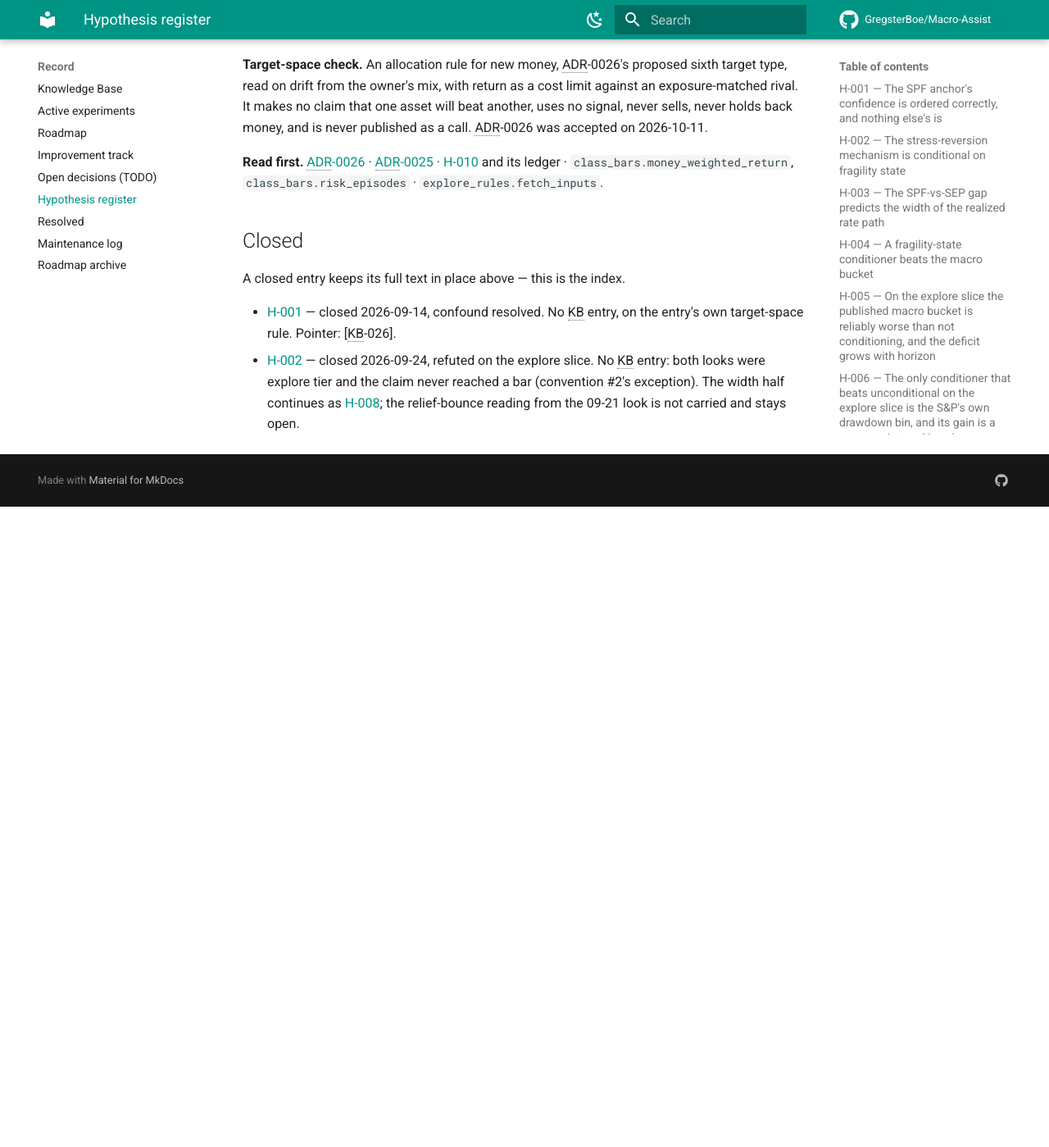
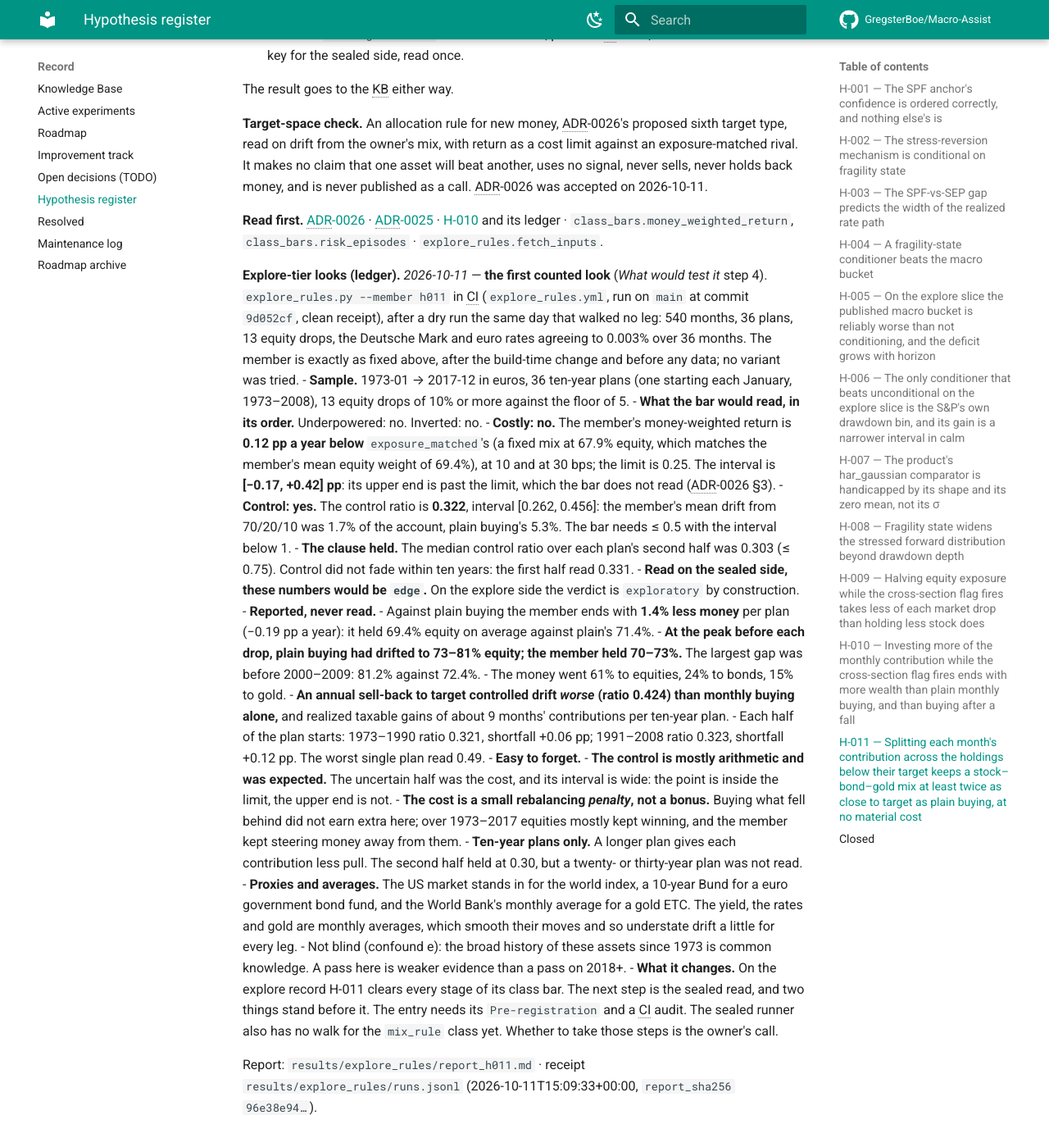
Before and after one commit to GregsterBoe/Macro-Assist, an MkDocs documentation site: the page built from docs/record/hypotheses.md, in a window 1280 px wide and 1400 px high, scrolled down 30356 px. Shown: the whole window at 82% size. Built offline with MkDocs 1.6.1 and Material for MkDocs 9.7.7, drawn with Linux system fonts in a browser that asks for light colours; comment, search, counter and statistics services are not loaded; before the commit the page ends 30974 px from its top, so only the background shows below that; some of the changed text lies outside the part shown.

Commit message:
H-011's first explore look: it clears every stage of the allocation-rule bar
Run in CI on 1973-2017 in euros (36 ten-year plans, 13 equity drops).
Filling every gap held the 70/20/10 mix at a control ratio of 0.322
(interval 0.262-0.456; bar <= 0.5), 0.12 pp a year behind a fixed mix at
the same average equity share (limit 0.25; interval -0.17 to +0.42), and
the late_control clause held (0.303). On the sealed side that would read
edge; here it is exploratory. Reported: 1.4% less money than plain buying
per plan, plain drifted to 73-81% equity before drops against the
member's 70-73%, and an annual sell-back controlled worse (0.424) while
realizing taxable gains.

Ledger block in the register, board and CLAUDE.md updated. No KB entry.

Co-Authored-By: Claude Opus 5.5 <noreply@anthropic.com>
Claude-Session: https://claude.ai/code/session_01XJMBJMs6vTgsve376jZR7w

```diff
--- a/docs/record/hypotheses.md
+++ b/docs/record/hypotheses.md
@@ -50,7 +50,7 @@ have its sealed read.
 | [H-008](#h-008) | `closed` | Within a stressed drawdown bin, the OR flag's state widens the forward distribution beyond what drawdown depth explains — *closed on explore 2026-09-29 at the owner's call: the width held within vol terciles (8 of 9), but neither `dd_x_frag` nor the vol forecast widened by the state forecasts better; no KB entry, no sealed read spent* |
 | [H-009](#h-009) | `closed` | Halving equity exposure while the cross-section flag fires takes less of each market drop than holding less stock does — *the first member of the risk-rule class ([ADR-0023](../decisions/ADR-0023-a-risk-rule-is-read-on-drawdown-against-a-matched-rival.md), accepted and built 2026-10-01, `resolved.md` #34); its clause settled before any look, `resolved.md` #35; closed on explore 2026-10-01 at the owner's call: too costly, no edge, and worse than the volatility rival; no KB entry, no sealed read spent* |
 | [H-010](#h-010) | `closed` | Investing more of the monthly contribution while the cross-section flag fires ends with more wealth than plain monthly buying, and than buying after a fall — *the first member of the contribution-rule class ([ADR-0025](../decisions/ADR-0025-a-contribution-rule-is-read-on-wealth-at-an-equal-budget.md), accepted and built 2026-10-11, `resolved.md` #37); closed on explore 2026-10-11 at the owner's call: `inverted` — 3.2% less money than plain buying, behind the drawdown rival, though the clause held; no KB entry, no sealed read spent* |
-| [H-011](#h-011) | `draft` | Splitting each month's contribution across the holdings below their target keeps a stock–bond–gold mix at least twice as close to target as plain buying, at no material cost — *the first member of the allocation-rule class ([ADR-0026](../decisions/ADR-0026-a-buy-only-rebalancing-rule-is-read-on-drift-at-a-matched-exposure.md), accepted and built 2026-10-11, `resolved.md` #38, its rule changed at build before any data); no look run* |
+| [H-011](#h-011) | `draft` | Splitting each month's contribution across the holdings below their target keeps a stock–bond–gold mix at least twice as close to target as plain buying, at no material cost — *the first member of the allocation-rule class ([ADR-0026](../decisions/ADR-0026-a-buy-only-rebalancing-rule-is-read-on-drift-at-a-matched-exposure.md), accepted and built 2026-10-11, `resolved.md` #38, its rule changed at build before any data); explore look 2026-10-11: clears every stage — control ratio 0.322, 0.12 pp a year behind the matched rival, the clause held* |
 
 ---
 
@@ -1067,7 +1067,7 @@ Report: `results/explore_rules/report_h010.md` · receipt
 
 ## H-011 — Splitting each month's contribution across the holdings below their target keeps a stock–bond–gold mix at least twice as close to target as plain buying, at no material cost {: #h-011 }
 
-**Status:** `draft` — needs an independent audit before it is a hypothesis (§6, ADR-0022). Drafted 2026-10-11 at the owner's request, with its class bar [ADR-0026](../decisions/ADR-0026-a-buy-only-rebalancing-rule-is-read-on-drift-at-a-matched-exposure.md), accepted as written the same day with this mix (`resolved.md` #38) and built the same day (`class_bars.MIX_RULE`, `explore_rules.py --member h011`). **The rule was changed at build, before any data** (below). No look has run and no data for these assets has been read in this repo.
+**Status:** `draft` — needs an independent audit before it is a hypothesis (§6, ADR-0022). Drafted 2026-10-11 at the owner's request, with its class bar [ADR-0026](../decisions/ADR-0026-a-buy-only-rebalancing-rule-is-read-on-drift-at-a-matched-exposure.md), accepted as written the same day with this mix (`resolved.md` #38) and built the same day (`class_bars.MIX_RULE`, `explore_rules.py --member h011`). **The rule was changed at build, before any data** (below). **One explore look, 2026-10-11** (ledger): on 1973–2017 it clears every stage of the bar. Control ratio 0.322 against the bar's 0.5, 0.12 pp a year behind the exposure-matched rival against the limit of 0.25, and the clause held. On the sealed side that would read `edge`; here it is `exploratory`.
 
 **What was seen.** Nothing for this rule. It is proposed for the owner's goal 3
 ([What is worth doing §2](../concepts/what-is-worth-doing.md#2-the-standing-goals)),
@@ -1190,9 +1190,8 @@ small enough, and close often enough, for the contributions to keep up.
    neither FRED nor Kenneth French's library.
 3. ✅ `class_bars.MIX_RULE` and the allocation walk, each verdict driven alone
    by a test on planted markets (`test_mix_rule.py`).
-4. Walk this member on the explore side, 1973-01 to 2017-12 (gold floats from
-   the early 1970s), plans starting each January from 1973 to 2008. That is
-   one counted look, and this entry's ledger opens with it.
+4. ✅ Walked on the explore side, 1973-01 to 2017-12, plans starting each
+   January from 1973 to 2008: one counted look, 2026-10-11 (ledger).
 5. Write the `Pre-registration` in the class's form, pass the CI audit, and
    the owner turns the key for the sealed side, read once.
 
@@ -1209,6 +1208,69 @@ is never published as a call. ADR-0026 was accepted on 2026-10-11.
 [H-010](#h-010) and its ledger · `class_bars.money_weighted_return`,
 `class_bars.risk_episodes` · `explore_rules.fetch_inputs`.
 
+**Explore-tier looks (ledger).** *2026-10-11* — **the first counted look**
+(*What would test it* step 4). `explore_rules.py --member h011` in CI
+(`explore_rules.yml`, run on `main` at commit `9d052cf`, clean receipt), after
+a dry run the same day that walked no leg: 540 months, 36 plans, 13 equity
+drops, the Deutsche Mark and euro rates agreeing to 0.003% over 36 months.
+The member is exactly as fixed above, after the build-time change and before
+any data; no variant was tried.
+- **Sample.** 1973-01 → 2017-12 in euros, 36 ten-year plans (one starting each
+  January, 1973–2008), 13 equity drops of 10% or more against the floor of 5.
+- **What the bar would read, in its order.** Underpowered: no. Inverted: no.
+  - **Costly: no.** The member's money-weighted return is **0.12 pp a year
+    below** `exposure_matched`'s (a fixed mix at 67.9% equity, which matches
+    the member's mean equity weight of 69.4%), at 10 and at 30 bps; the
+    limit is 0.25. The interval is **[−0.17, +0.42] pp**: its upper end is
+    past the limit, which the bar does not read (ADR-0026 §3).
+  - **Control: yes.** The control ratio is **0.322**, interval [0.262,
+    0.456]: the member's mean drift from 70/20/10 was 1.7% of the account,
+    plain buying's 5.3%. The bar needs ≤ 0.5 with the interval below 1.
+  - **The clause held.** The median control ratio over each plan's second
+    half was 0.303 (≤ 0.75). Control did not fade within ten years: the
+    first half read 0.331.
+  - **Read on the sealed side, these numbers would be `edge`.** On the explore
+    side the verdict is `exploratory` by construction.
+- **Reported, never read.**
+  - Against plain buying the member ends with **1.4% less money** per plan
+    (−0.19 pp a year): it held 69.4% equity on average against plain's 71.4%.
+  - **At the peak before each drop, plain buying had drifted to 73–81%
+    equity; the member held 70–73%.** The largest gap was before 2000–2009:
+    81.2% against 72.4%.
+  - The money went 61% to equities, 24% to bonds, 15% to gold.
+  - **An annual sell-back to target controlled drift *worse* (ratio 0.424)
+    than monthly buying alone,** and realized taxable gains of about 9
+    months' contributions per ten-year plan.
+  - Each half of the plan starts: 1973–1990 ratio 0.321, shortfall +0.06 pp;
+    1991–2008 ratio 0.323, shortfall +0.12 pp. The worst single plan read
+    0.49.
+- **Easy to forget.**
+  - **The control is mostly arithmetic and was expected.** The uncertain
+    half was the cost, and its interval is wide: the point is inside the
+    limit, the upper end is not.
+  - **The cost is a small rebalancing *penalty*, not a bonus.** Buying what
+    fell behind did not earn extra here; over 1973–2017 equities mostly kept
+    winning, and the member kept steering money away from them.
+  - **Ten-year plans only.** A longer plan gives each contribution less pull.
+    The second half held at 0.30, but a twenty- or thirty-year plan was not
+    read.
+  - **Proxies and averages.** The US market stands in for the world index,
+    a 10-year Bund for a euro government bond fund, and the World Bank's
+    monthly average for a gold ETC. The yield, the rates and gold are monthly
+    averages, which smooth their moves and so understate drift a little for
+    every leg.
+  - Not blind (confound e): the broad history of these assets since 1973 is
+    common knowledge. A pass here is weaker evidence than a pass on 2018+.
+- **What it changes.** On the explore record H-011 clears every stage of its
+  class bar. The next step is the sealed read, and two things stand before
+  it. The entry needs its `Pre-registration` and a CI audit. The sealed
+  runner also has no walk for the `mix_rule` class yet. Whether to take
+  those steps is the owner's call.
+
+Report: `results/explore_rules/report_h011.md` · receipt
+`results/explore_rules/runs.jsonl` (2026-10-11T15:09:33+00:00, `report_sha256`
+`96e38e94…`).
+
 ## Closed
 
 A closed entry keeps its full text in place above — this is the index.
```
Also changed, not shown: CLAUDE.md (+1 -1 lines), docs/record/active-experiments.md (+3 -2 lines).
